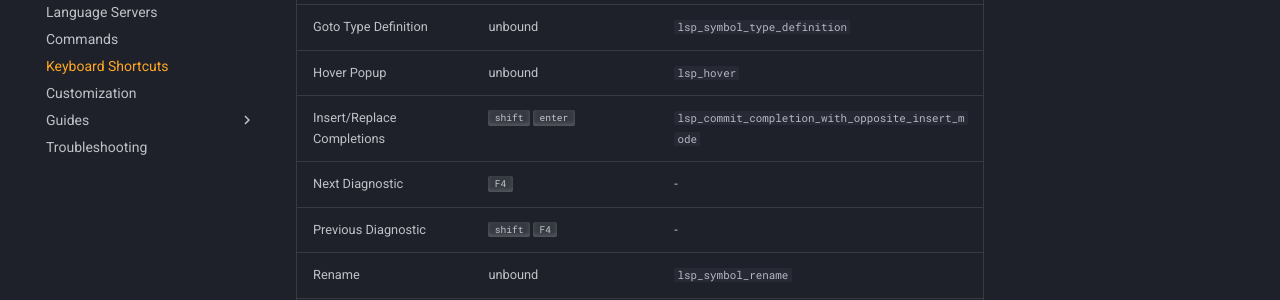
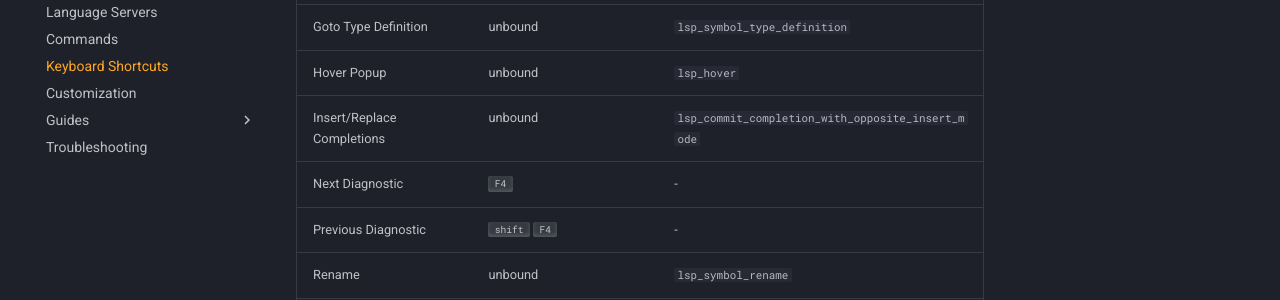
Before and after one commit to sublimelsp/LSP, an MkDocs documentation site: the page built from docs/src/keyboard_shortcuts.md, in a window 1280 px wide and 900 px high, scrolled down 994 px. Shown: the part 150-450 px from the top of the window. Built offline with MkDocs 1.6.1 and Material for MkDocs 9.7.7, drawn with Linux system fonts in a browser that asks for light colours; comment, search, counter and statistics services are not loaded.

Commit message:
remove default keybindings

```diff
--- a/docs/src/keyboard_shortcuts.md
+++ b/docs/src/keyboard_shortcuts.md
@@ -22,7 +22,7 @@ Refer to the [Customization section](customization.md#keyboard-shortcuts-key-bin
 | Goto Symbol | unbound<br>suggested: <kbd>ctrl</kbd> <kbd>r</kbd> | `lsp_document_symbols`
 | Goto Type Definition | unbound | `lsp_symbol_type_definition`
 | Hover Popup | unbound | `lsp_hover`
-| Insert/Replace Completions | <kbd>shift</kbd> <kbd>enter</kbd> | `lsp_commit_completion_with_opposite_insert_mode`
+| Insert/Replace Completions | unbound | `lsp_commit_completion_with_opposite_insert_mode`
 | Next Diagnostic | <kbd>F4</kbd> | -
 | Previous Diagnostic | <kbd>shift</kbd> <kbd>F4</kbd> | -
 | Rename | unbound | `lsp_symbol_rename`
```
Also changed, not shown: 1 other file.
